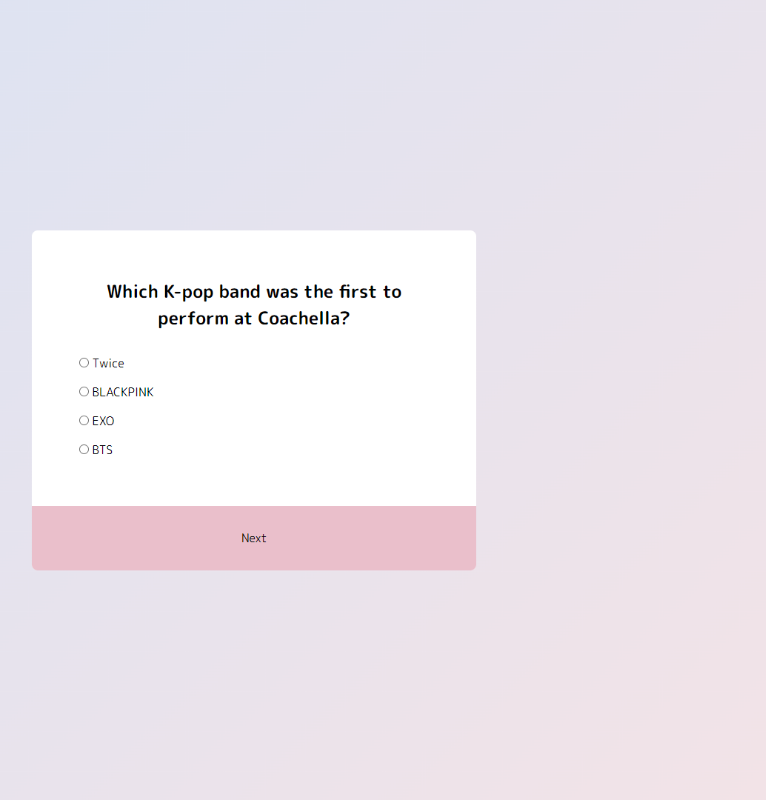
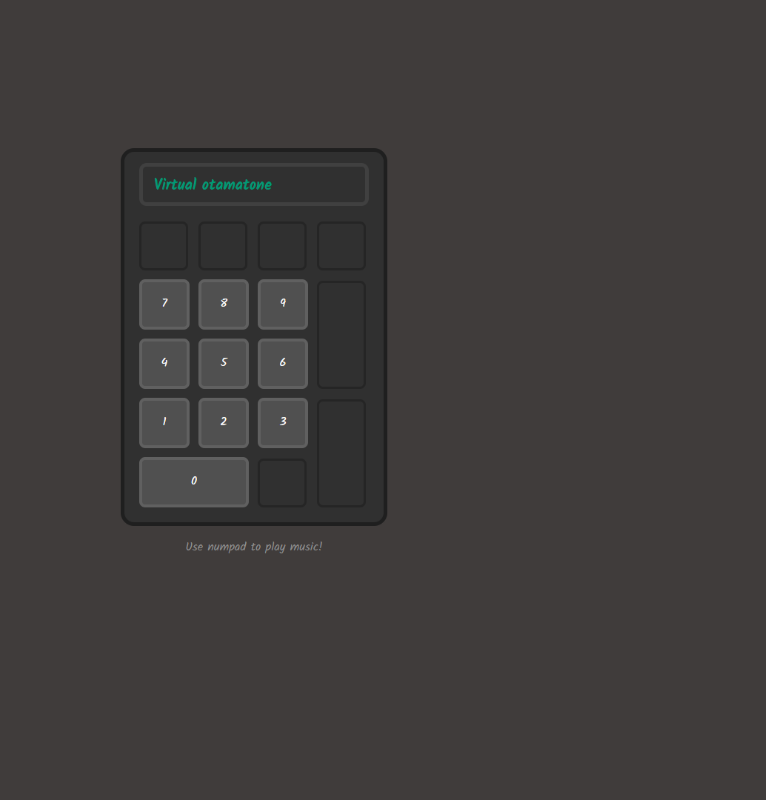
Before and after one commit to 3raphat/3raphat-website, a Next.js app: page /projects in a window 1280 px wide. Shown: the whole page, without its empty margins (386-1152 px from the left). Built offline with nearby package versions, Linux system fonts and the light colour scheme.

Commit message:
add new project

```diff
--- a/pages/projects.js
+++ b/pages/projects.js
@@ -15,8 +15,8 @@
           <Box title='Todos' href='https://todos-web.netlify.app' target='_blank' src='/images/projects/todos_01.png'>
             A To-Do List website with Local Storage
           </Box>
-          <Box title='Virtual Otamatone' href='https://virtual-otamatone.vercel.app' target='_blank' src='/images/projects/vir_ota_01.png'>
-            Play an Otamatone with your Numpad
+          <Box title='Loop YouTube' href='http://loop-yt.vercel.app' target='_blank' src='/images/projects/loop_yt_01.png'>
+            Loop any YouTube videos
           </Box>
           <Box title='QR Code Generator' href='https://qr-generator-3raphat.vercel.app' target='_blank' src='/images/projects/qr_01.png'>
             Create and Read your QR Code
@@ -24,8 +24,8 @@
           <Box title='Quote Generator' href='http://quote-generator-3raphat.vercel.app' target='_blank' src='/images/projects/quote_01.png'>
             Quote Generator using API
           </Box>
-          <Box title='Quiz App' href='https://quiz-app-3raphat.vercel.app' target='_blank' src='/images/projects/quiz_01.png'>
-            Quiz about K-POP
+          <Box title='Virtual Otamatone' href='https://virtual-otamatone.vercel.app' target='_blank' src='/images/projects/vir_ota_01.png'>
+            Play an Otamatone with your Numpad
           </Box>
         </div>
     </Layout>
```
Also changed, not shown: public/images/projects/loop_yt_01.png (added), public/images/projects/quiz_01.png (deleted).
